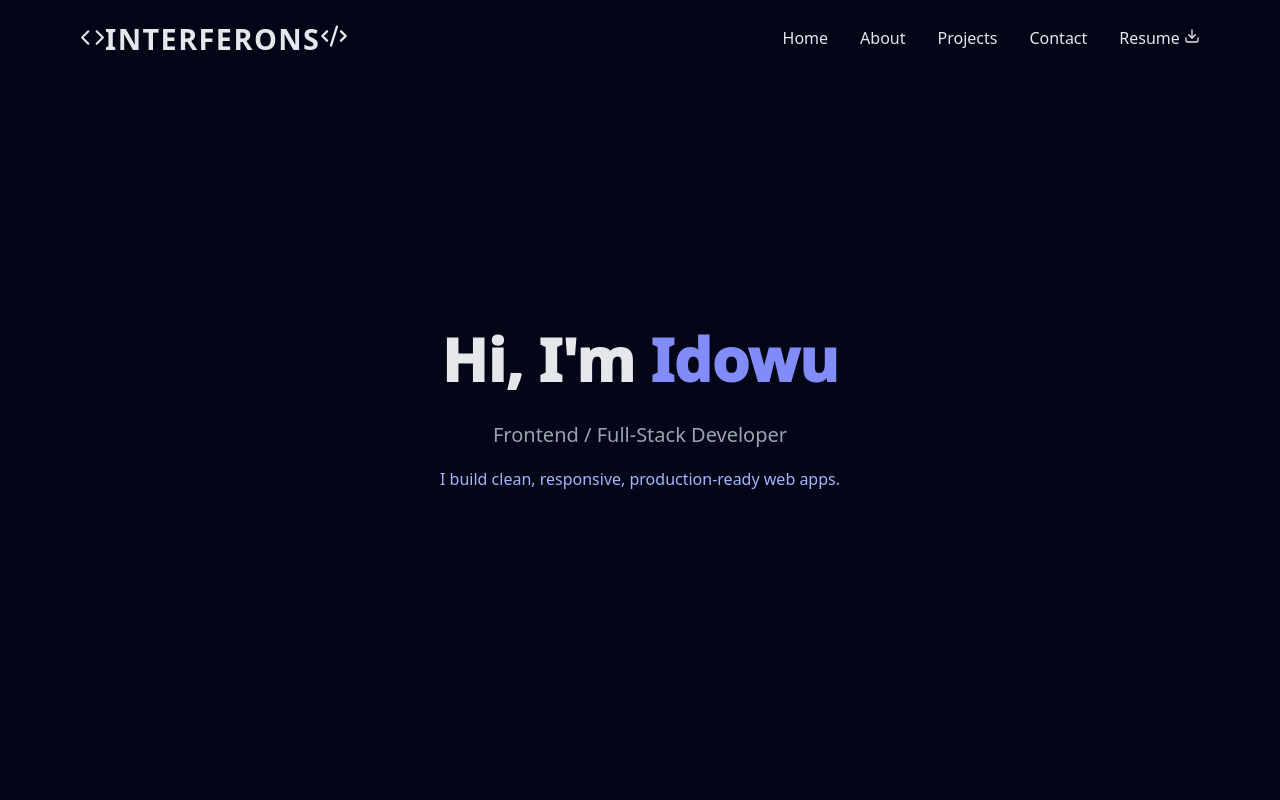
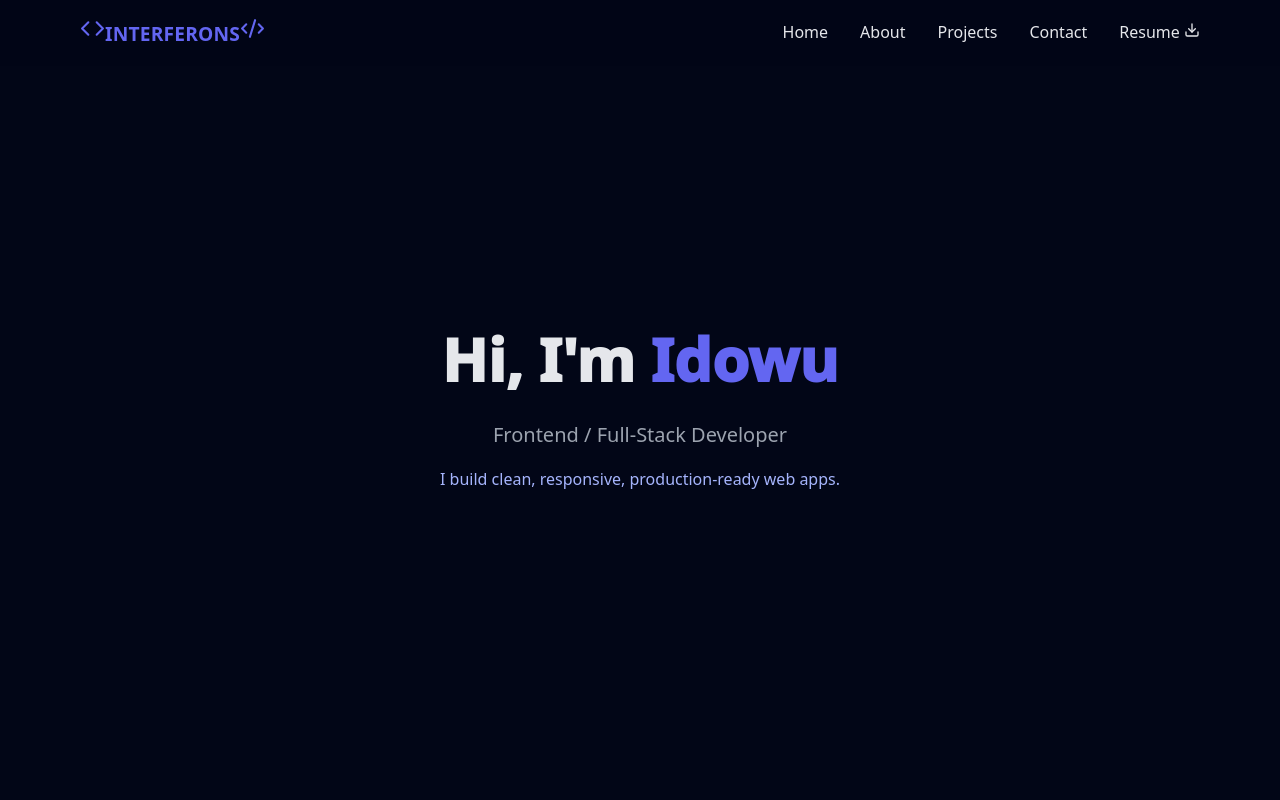
Before and after one commit to feranmi-idowu/My-Portfolio, a React (Vite) app: page / in a window 1280 px wide. Shown: the top 800 px of the page. Built offline with nearby package versions, Linux system fonts and the light colour scheme.

Commit message:
reducing logo

```diff
--- a/src/components/navbar.jsx
+++ b/src/components/navbar.jsx
@@ -30,7 +30,7 @@ function Navbar() {
       <div className="navbar-inner">
 
         {/* LOGO */}
-        <span className="logo"><Code size={25} />INTERFERONS<CodeXml size={28}/></span>
+        <span className="logo"><Code size={25}></Code>INTERFERONS<CodeXml size={25}/></span>
 
         {/* DESKTOP NAVIGATION */}
         <nav className="nav-desktop">
--- a/src/index.css
+++ b/src/index.css
@@ -79,10 +79,13 @@ h2 {
 
 /* LOGO */
 .logo {
-  font-size: 1.8rem;
+  font-size: 1.2rem;
   font-weight: 700;
-  letter-spacing: 0.05em;
+  letter-spacing: 0.01em;
+  color: #6366f1;
+  margin-top: px;
 }
+
 
 /* DESKTOP NAV */
 .nav-desktop {
@@ -137,7 +140,10 @@ h2 {
   .nav-mobile {
     display: none;
   }
+
+
 }
+
 
 
 /* HERO SECTION */
@@ -172,7 +178,7 @@ h2 {
 
 /* NAME HIGHLIGHT */
 .highlight {
-  color: #818cf8;                  /* indigo-400 */
+  color: #6366f1;                  /* indigo-400 */
 }
 
 /* SUBTITLE */
```
